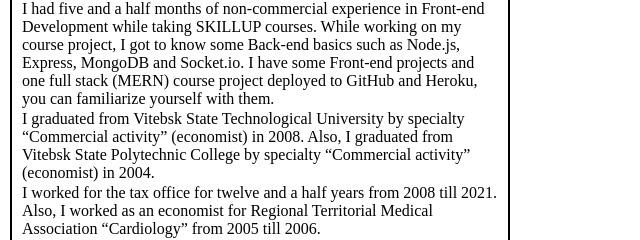
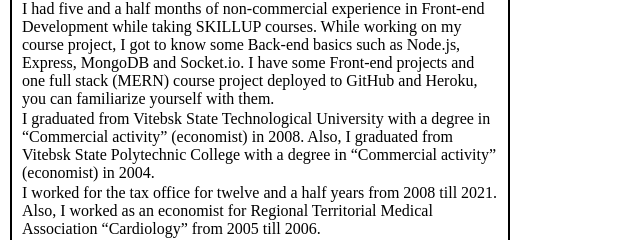
Before and after one commit to DeguzBelarus/CV, a React (Create React App) app: page /about in a window 1280 px wide. Shown: the part 191-431 px from the top of the page, without its empty margins (0-640 px from the left). Built offline with nearby package versions, Linux system fonts and the light colour scheme.

Commit message:
visuals 20

```diff
--- a/src/pages/AboutMe/AboutMe.jsx
+++ b/src/pages/AboutMe/AboutMe.jsx
@@ -25,9 +25,9 @@ const AboutMe = () => {
         yourself with them.
       </p>
       <p className="about-paragraph">
-        I graduated from Vitebsk State Technological University by specialty
+        I graduated from Vitebsk State Technological University with a degree in
         “Commercial activity” (economist) in 2008. Also, I graduated from
-        Vitebsk State Polytechnic College by specialty “Commercial activity”
+        Vitebsk State Polytechnic College with a degree in “Commercial activity”
         (economist) in 2004.
       </p>
       <p className="about-paragraph">
```
